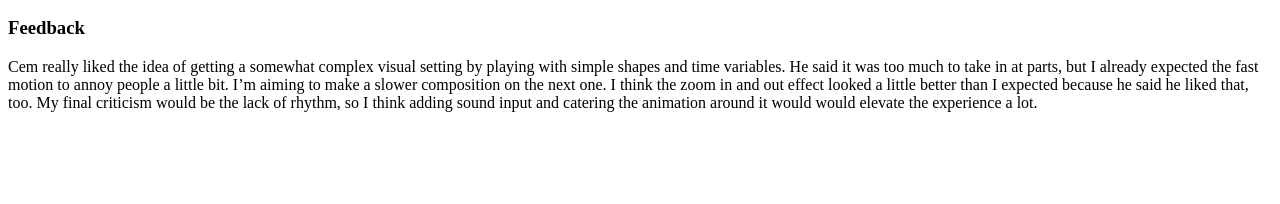
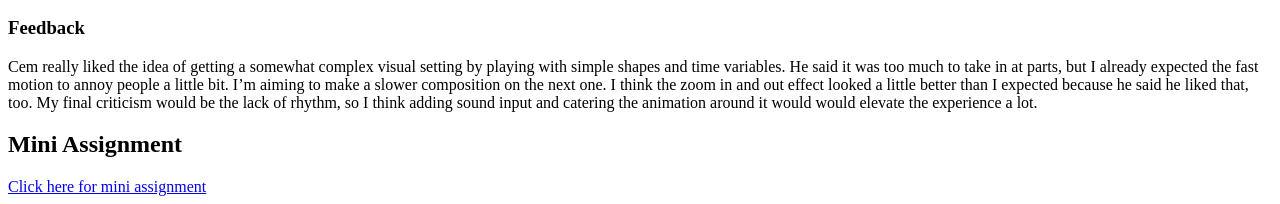
Before and after one commit to alppiskin/420X, a plain HTML site: page index.html in a window 1280 px wide. Shown: the part 1594-1798 px from the top of the page. Before the commit the page ends 1722 px from the top, so only its background shows below. Drawn offline with Linux system fonts and the light colour scheme; a script that the page names is missing.

Commit message:
mini assignment link added

```diff
--- a/index.html
+++ b/index.html
@@ -23,5 +23,9 @@
     <p>
       Cem really liked the idea of getting a somewhat complex visual setting by playing with simple shapes and time variables. He said it was too much to take in at parts, but I already expected the fast motion to annoy people a little bit. I’m aiming to make a slower composition on the next one. I think the zoom in and out effect looked a little better than I expected because he said he liked that, too. My final criticism would be the lack of rhythm, so I think adding sound input and catering the animation around it would would elevate the experience a lot.
     </p>
+    <h2>
+      Mini Assignment
+    </h2>
+    <a href="https://alppiskin.github.io/feedback_mini/">Click here for mini assignment</a>
   </body>
 </html>
```
